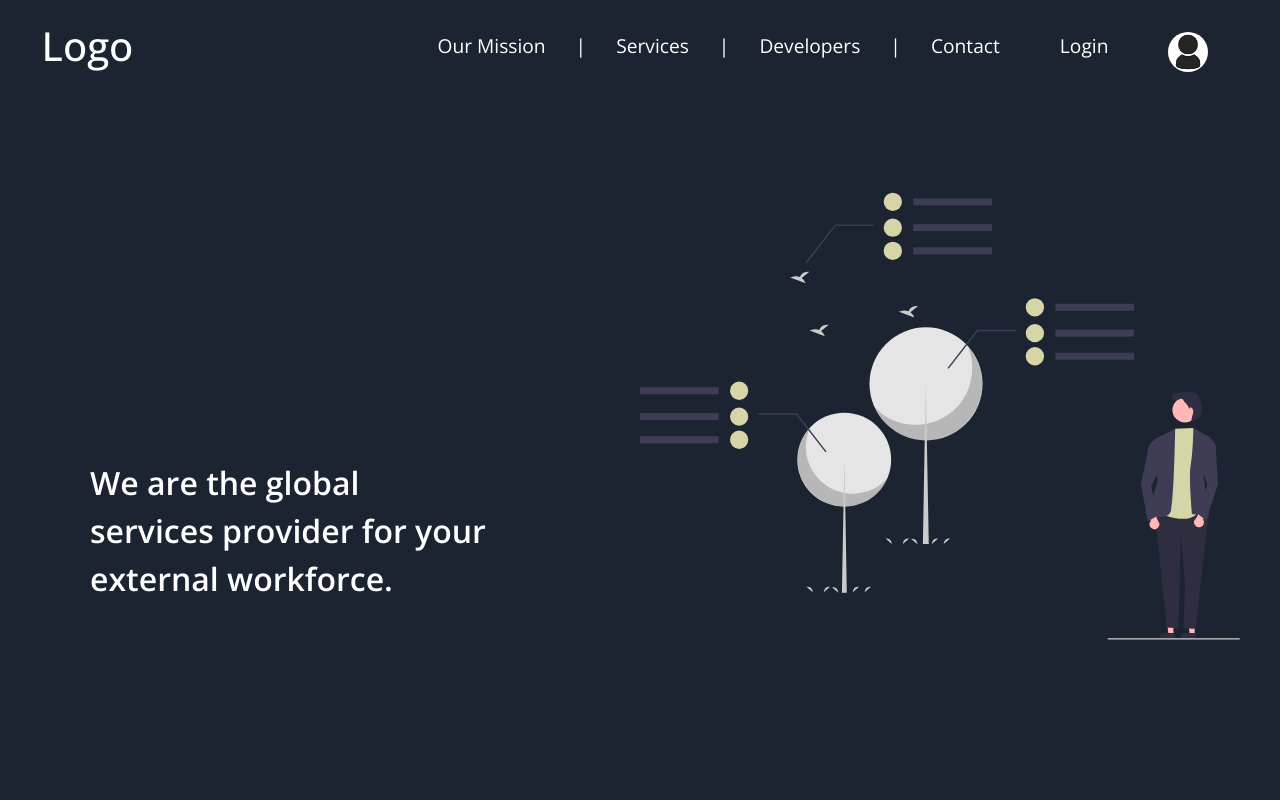
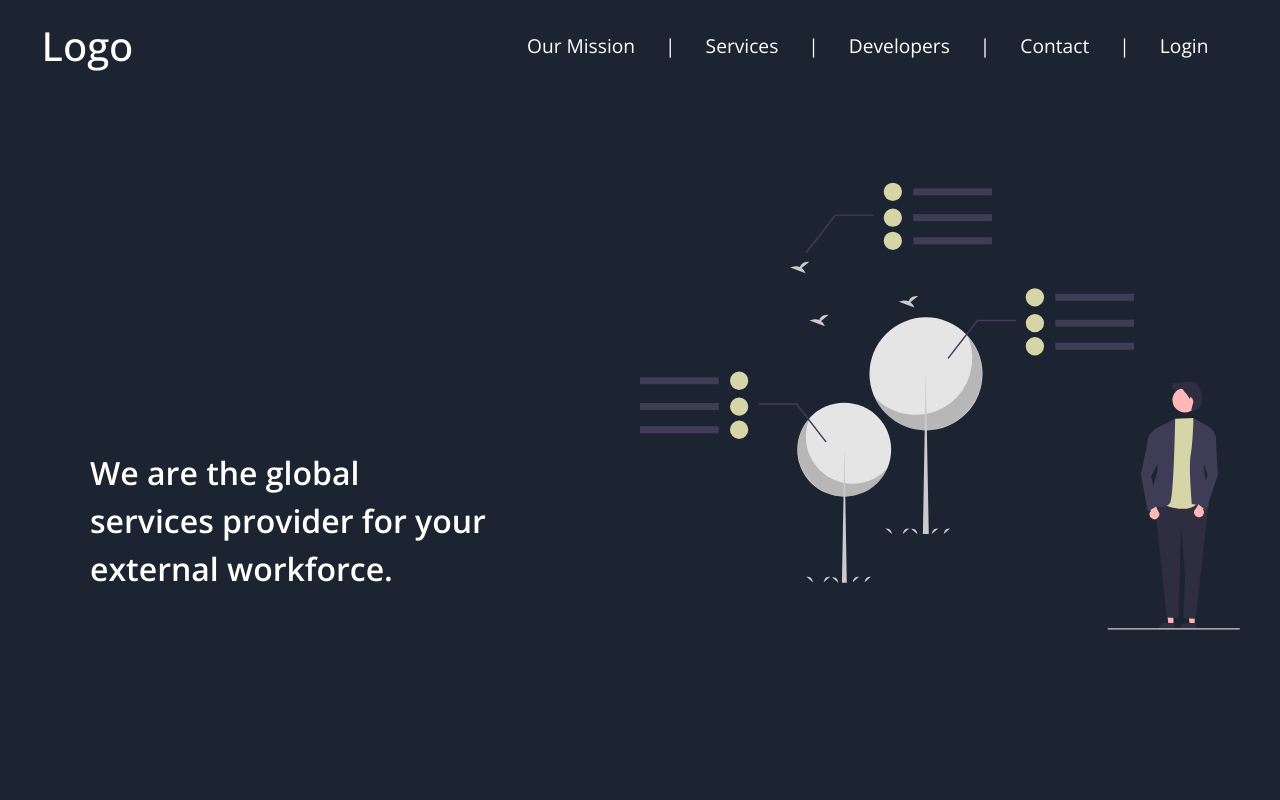
Before and after one commit to hnsnl15/headhunting_site_AHM, a React (Vite) app: page / in a window 1280 px wide. Shown: the top 800 px of the page. Built offline with nearby package versions, Linux system fonts and the light colour scheme.

Commit message:
Added conditional Login or User link in header.

```diff
--- a/src/components/Body/Header.jsx
+++ b/src/components/Body/Header.jsx
@@ -31,7 +31,20 @@ function Header() {
         }
     }
 
-
+    function isLoggedIn() {
+        console.log(users)
+        if ( users.length === 0 ) {
+            return <li><Link to='/Login'>Login</Link></li>
+        } else {
+             return <li><img src={profile} alt="Profile" onClick={toggle} />
+                <div style={{display: active ? 'flex' : 'none' }} className="profile-dropdown">
+                    <h6>{name}</h6>
+                    <Link onClick={toggle} to='/Settings'>Settings</Link>
+                    <a onClick={logout} href="#">Logout</a>
+                </div>
+            </li>
+        }
+    }
 
 
     return (
@@ -46,15 +59,8 @@ function Header() {
                     <li><a href="#title1-mission">Our Mission</a></li><span>|</span>
                     <li><a href="/">Services</a></li><span>|</span>
                     <li><a href="/">Developers</a></li><span>|</span>
-                    <li><a href="/">Contact</a></li>
-                    <li><Link to='/Login'>Login</Link></li>
-                    <li><img src={profile} alt="Profile" onClick={toggle} />
-                    <div style={{display: active ? 'flex' : 'none' }} className="profile-dropdown">
-                        <h6>{name}</h6>
-                        <Link onClick={toggle} to='/Settings'>Settings</Link>
-                        <a onClick={logout} href="#">Logout</a>
-                    </div>
-                    </li>
+                    <li><a href="/">Contact</a></li><span>|</span>
+                    {isLoggedIn()}
 
                 </ul>
             </div>
```
